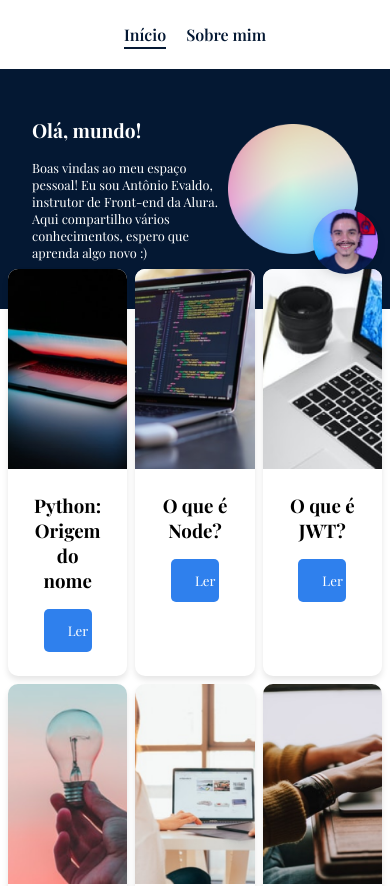
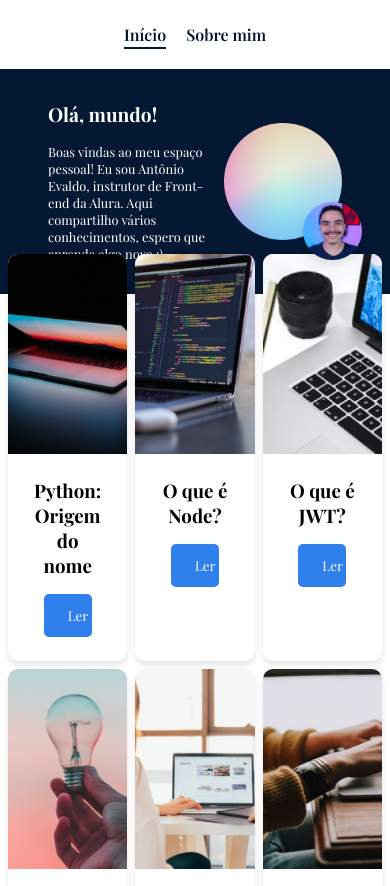
Before and after one commit to danielcoosta1/ola-mundo, a React (Create React App) app: page / in a window 390 px wide. Shown: the top 886 px of the page. Built offline with nearby package versions, Linux system fonts and the light colour scheme; a web font is replaced by a local one.

Commit message:
ajeitando a responsividade do banner

```diff
--- a/src/Components/Banner/styles.js
+++ b/src/Components/Banner/styles.js
@@ -2,25 +2,31 @@ import styled from "styled-components";
 const BannerContainer = styled.section`
   width: 100vw;
   display: flex;
+  align-items: center;
   justify-content: center;
-  align-items: center;
   margin: 0 auto;
   background-color: #041833;
   min-height: 50vh;
-  max-height: 50vh;
+
 
   @media screen and (max-width: 768px) {
     min-height: 20vh;
-    padding: 3rem 2rem;
+    padding: 2rem 1rem;
     gap: 2rem;
   }
 `;
 
 const Conteiner = styled.div`
 display: flex;
-max-width: 100rem;
+
 justify-content: space-between;
 align-items: center;
+
+padding: 0 3rem;
+
+@media screen and (max-width: 768px) {
+  padding: 0 2rem;
+  }
 
 `;
 
```
